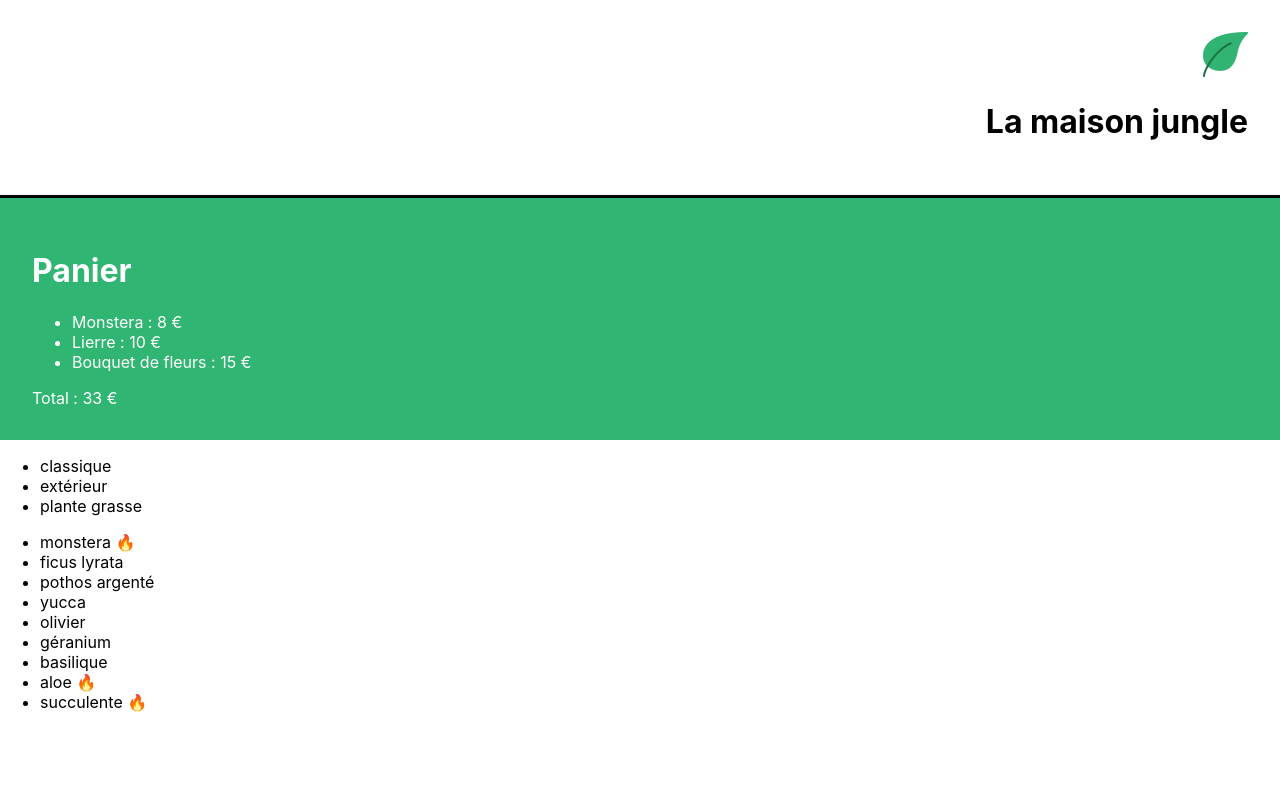
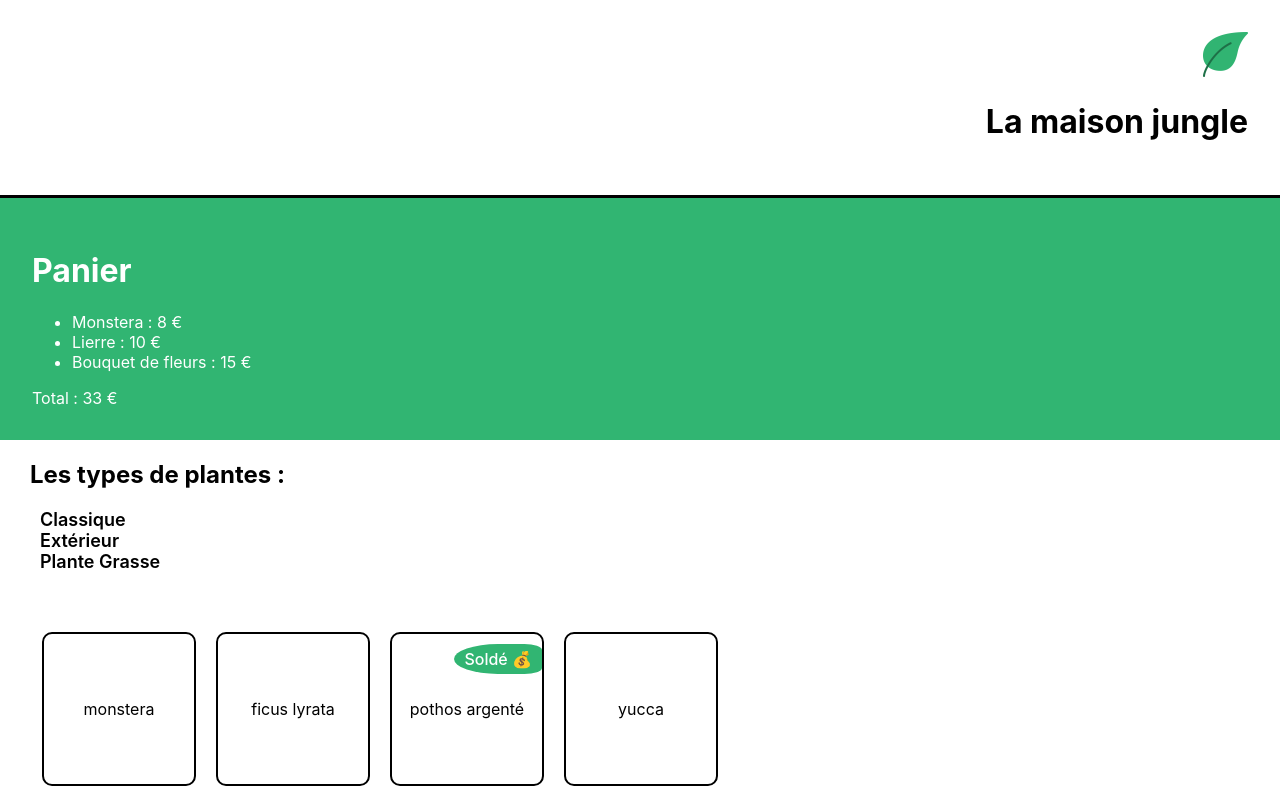
Before and after one commit to NerVod/Maison-jungle, a React (Create React App) app: page / in a window 1280 px wide. Shown: the top 800 px of the page. Built offline with nearby package versions, Linux system fonts and the light colour scheme.

Commit message:
listes plantes

```diff
--- a/src/components/ShoppingList.js
+++ b/src/components/ShoppingList.js
@@ -1,7 +1,8 @@
-import { plantList } from "../datas/plantList"
-
+import { plantList } from "../datas/plantList";
+import "../styles/ShoppingList.css";
 
 function ShoppingList() {
+
 
     const categories = plantList.reduce(
         (accumulateur, plant) =>
@@ -11,14 +12,15 @@
 
     return (
         <div>
-                <ul>
+            <h2>Les types de plantes :</h2>
+                <ul className="lmj-categories">
                     {categories.map((cat) => (
                         <li key={cat}>{cat}</li>
                     ))}
                 </ul>
-                <ul>
+                <ul className="lmj-plant-list">
                     {plantList.map((plant) =>
-                    <li key={plant.id}>{plant.name} { (plant.isBestSale || plant.category === 'plante grasse') && <span>🔥</span>} </li>
+                    <li key={plant.id} className= "lmj-plant-item">{plant.name} {plant.isSpecialOffer && <div className="lmj-sales">Soldé 💰</div>}</li>
                     )}
                 </ul>
 
--- a/src/datas/plantList.js
+++ b/src/datas/plantList.js
@@ -13,7 +13,8 @@
 	{
 		name: 'pothos argenté',
 		category: 'classique',
-		id: '3sd'
+		id: '3sd',
+        isSpecialOffer: true
 	},
 	{
 		name: 'yucca',
@@ -33,12 +34,14 @@
 	{
 		name: 'basilique',
 		category: 'extérieur',
-		id: '7ie'
+		id: '7ie',
+        isSpecialOffer: true
 	},
 	{
 		name: 'aloe',
 		category: 'plante grasse',
-		id: '8fp'
+		id: '8fp',
+        isSpecialOffer: true
 	},
 	{
 		name: 'succulente',
--- /dev/null
+++ b/src/styles/ShoppingList.css
@@ -0,0 +1,42 @@
+.lmj-plant-list {
+	list-style-type: none;
+	padding: 32px;
+	display: flex;
+	flex-wrap: wrap;
+	max-width: 800px;
+}
+
+.lmj-plant-item {
+	border: solid 2px black;
+	border-radius: 10px;
+	height: 150px;
+	width: 150px;
+	margin: 10px;
+	display: flex;
+	align-items: center;
+	justify-content: center;
+	flex-direction: column;
+	position: relative;
+}
+
+.lmj-sales {
+	position: absolute;
+	right: 0px;
+	top: 10px;
+	font-weight: 500;
+	color: white;
+	padding: 5px 10px;
+	background-color: #31b572;
+	border-radius: 50% 20% 20% 50%;
+}
+
+.lmj-categories {
+	list-style-type: none;
+	text-transform: capitalize;
+	font-size: 18px;
+	font-weight: 600;
+}
+
+h2 {
+	margin-left: 30px;
+}
```
